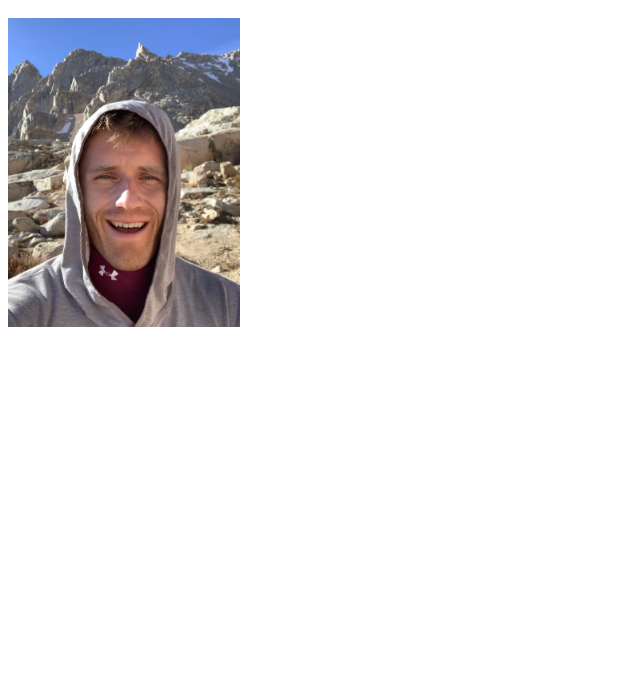
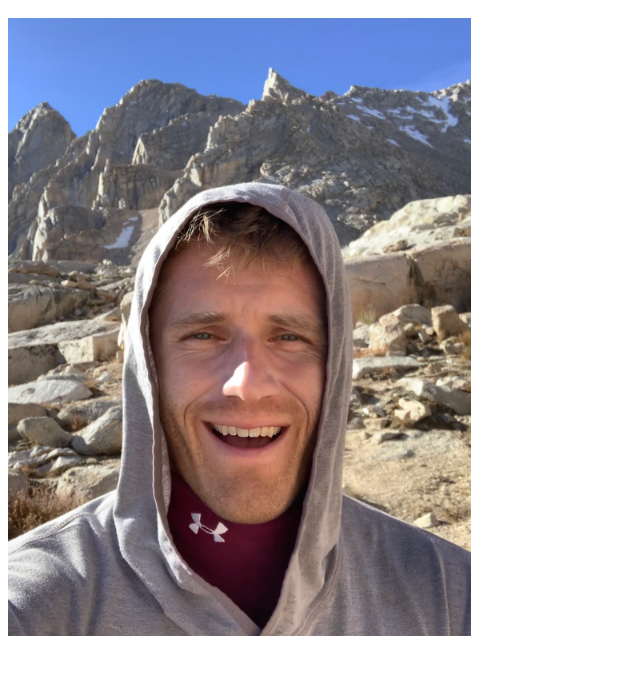
Before and after one commit to smegowen/smegowen.github.io, a plain HTML site: page index.html in a window 1280 px wide. Shown: the part 48-722 px from the top of the page, without its empty margins (0-640 px from the left). Drawn offline with Linux system fonts and the light colour scheme.

Commit message:
Update index.html

```diff
--- a/index.html
+++ b/index.html
@@ -1,4 +1,4 @@
 <html>
     <h1>Sam's Portfolio</h1>
-    <img src="./Whitney.JPG" width = 231.6 height = 308.8 alt = "new photo"/>
+    <img src="./Whitney.JPG" width = 463.2 height = 617.6 alt = "new photo"/>
 </html>
```
